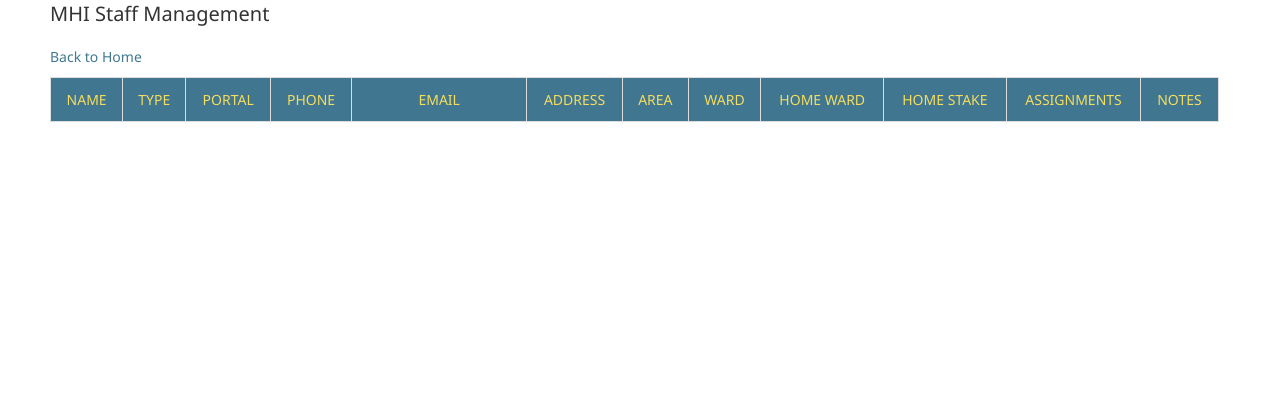
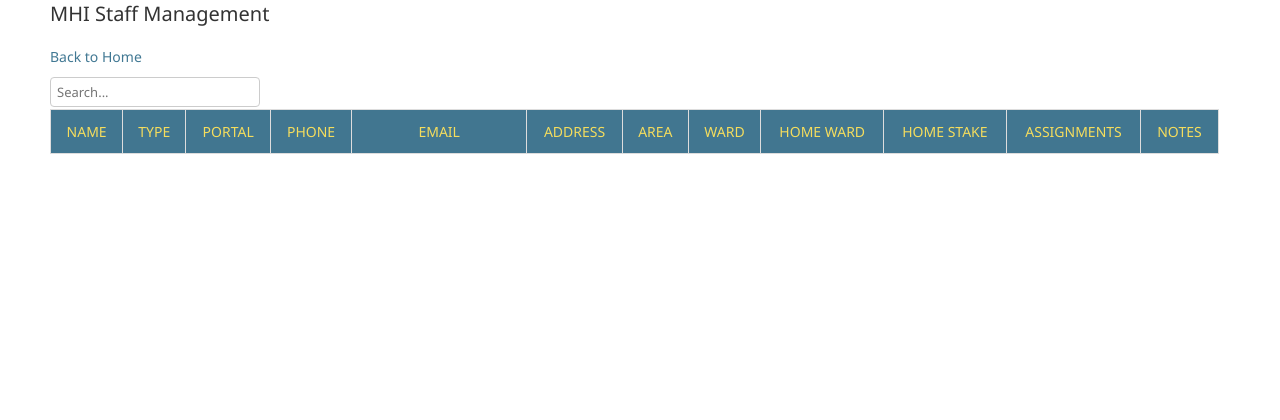
Before and after one commit to nosqltips/MHIWeb, a Django app: page /staff/ in a window 1280 px wide. Shown: the part 53-473 px from the top of the page. Run offline with Django 5.2, Linux system fonts and the light colour scheme; a user stored in the database is signed in; data comes from the database, SQL or seed files in the repository; data that the repository does not hold is empty.

Commit message:
Added filter with sort for persons.

```diff
--- a/core/templates/core/staff.html
+++ b/core/templates/core/staff.html
@@ -1,28 +1,23 @@
 <!DOCTYPE html>
 <html lang="en">
-
 <head>
     <title>Staff | MHIWeb</title>
     {% include "core/shared_head.html" %}
     <style>
         {% include "core/shared_style.html" %}
-
         .table-container {
             height: 800px; /* Adjust this value to fit 40 rows approximately */
             overflow: auto;
         }
-
         table {
             width: 95%;
             border-collapse: collapse;
         }
-
         thead {
             position: sticky;
             top: 0;
             z-index: 1;
         }
-
         thead th {
             background-color: #417690; /* Change this to your desired header background color */
             color: #f5dd5d; /* This sets the text color for the header */
@@ -32,48 +27,40 @@
             font-size: 14px;
             text-align: center;
         }
-
         td {
             padding: 8px;
             border: 1px solid #ddd;
             font-size: 14px;
         }
-
         tbody tr:nth-child(even) {
             background-color: #B6B6B6; /* Alternate row color for better readability */
             color: black;
         }
-
         #sortableTable th {
             cursor: pointer;
         }
         #sortableTable th.sorted-asc::after {
             content: " ▲";
         }
-
         #sortableTable th.sorted-desc::after {
             content: " ▼";
         }
-
         #sortableTable .email-column,
         #sortableTable .email-cell {
             max-width: 150px; /* Adjust as needed */
             width: 150px;
         }
-
         #sortableTable td.email-cell {
             word-break: break-all !important;
             word-wrap: break-word !important;
             overflow-wrap: break-word !important;
             white-space: normal !important;
         }
-
         #sortableTable td {
             max-width: 400px; /* Adjust as needed for other columns */
             word-wrap: break-word;
             overflow-wrap: break-word;
         }
-
     </style>
     <script src="https://code.jquery.com/jquery-3.6.0.min.js"></script>
     <script>
@@ -112,13 +99,19 @@
 
                 loadTableData(column, newOrder);
             });
+
+            // Search input event
+            $('#search-input').on('input', function() {
+                var query = $(this).val();
+                loadTableData('name', 'asc', query);  // Use a real field name as default
+            });
         });
 
-            function loadTableData(column = 'name', order = 'asc') {  // Use a real field name as default
+        function loadTableData(column = 'name', order = 'asc', search = '') {  // Use a real field name as default
             $('#loadingIndicator').show();
             $.ajax({
                 url: '/sort_data_staff/',
-                    data: { 'order_by': column, 'order': order },
+                data: { 'order_by': column, 'order': order, 'search': search },
                 success: function(response) {
                     var tbody = $('#sortableTable tbody');
                     tbody.empty();
@@ -150,7 +143,6 @@
         function safeReplace(text) {
             return text.replace(/\|#\|/g, '<br>');
         }
-
     </script>
 </head>
 <body data-admin-utc-offset="0">
@@ -162,6 +154,7 @@
             <h1>MHI Staff Management</h1>
             <a href="{% url 'home' %}">Back to Home</a>
             <p></p>
+            <input type="text" id="search-input" placeholder="Search...">
             <div class="table-container">
                 <table id="sortableTable">
                     <thead>
@@ -189,7 +182,7 @@
                             <td>{{ person.portal }}</td>
                             <td>{{ person.phone }}</td>
                             <td>{{ person.email }}</td>
-                                <td >{{ person.address }}</td>
+                            <td>{{ person.address }}</td>
                             <td>{{ person.area }}</td>
                             <td>{{ person.ward }}</td>
                             <td>{{ person.homeward }}</td>
@@ -205,7 +198,6 @@
             <p></p>
             <a href="{% url 'home' %}">Back to Home</a>
         </div>
-
     </div>
     {% include "core/shared_svgs.html" %}
 </body>
--- a/core/views.py
+++ b/core/views.py
@@ -6,7 +6,7 @@ from django.shortcuts import redirect, render
 from .models import MhiViewPersonToSpreadsheet, MhiPersonAssignments2, MhiViewArNospace, MhiViewUnassigned, MhiPersonContact, MhiViewAssignmentRoleAssigned
 from django.http import JsonResponse
 import logging
-from django.db.models import F
+from django.db.models import F, Q
 from .templatetags.custom_filters import replace_with_linebreak
 
 logger = logging.getLogger(__name__)
@@ -24,14 +24,34 @@ def staff(request):
     persons = MhiViewPersonToSpreadsheet.objects.all()
     return render(request, 'core/staff.html', {'persons': persons})
 
+
 def sort_data_staff(request):
     column = request.GET.get('order_by', 'id')
     order = request.GET.get('order', 'asc')
+    search_query = request.GET.get('search', '')
 
     if order == 'desc':
         column = '-' + column
 
     queryset = MhiViewPersonToSpreadsheet.objects.all().order_by(column)
+
+    if search_query:
+        queryset = queryset.filter(
+            Q(name__icontains=search_query) |
+            Q(namefnf__icontains=search_query) |
+            Q(type__icontains=search_query) |
+            Q(portal__icontains=search_query) |
+            Q(phone__icontains=search_query) |
+            Q(email__icontains=search_query) |
+            Q(address__icontains=search_query) |
+            Q(area__icontains=search_query) |
+            Q(ward__icontains=search_query) |
+            Q(homeward__icontains=search_query) |
+            Q(homestake__icontains=search_query) |
+            Q(notes__icontains=search_query) |
+            Q(assignments__icontains=search_query)  # Add all relevant fields here
+        )
+
     data = list(queryset.values())
 
     # Apply the filter to the specific field that needs line breaks
@@ -40,7 +60,6 @@ def sort_data_staff(request):
             item['assignments'] = replace_with_linebreak(item['assignments'])
 
     return JsonResponse({'data': data})
-
 
 @login_required
 def roles(request):
```
Lines whose indentation alone changed are shown as unchanged.
